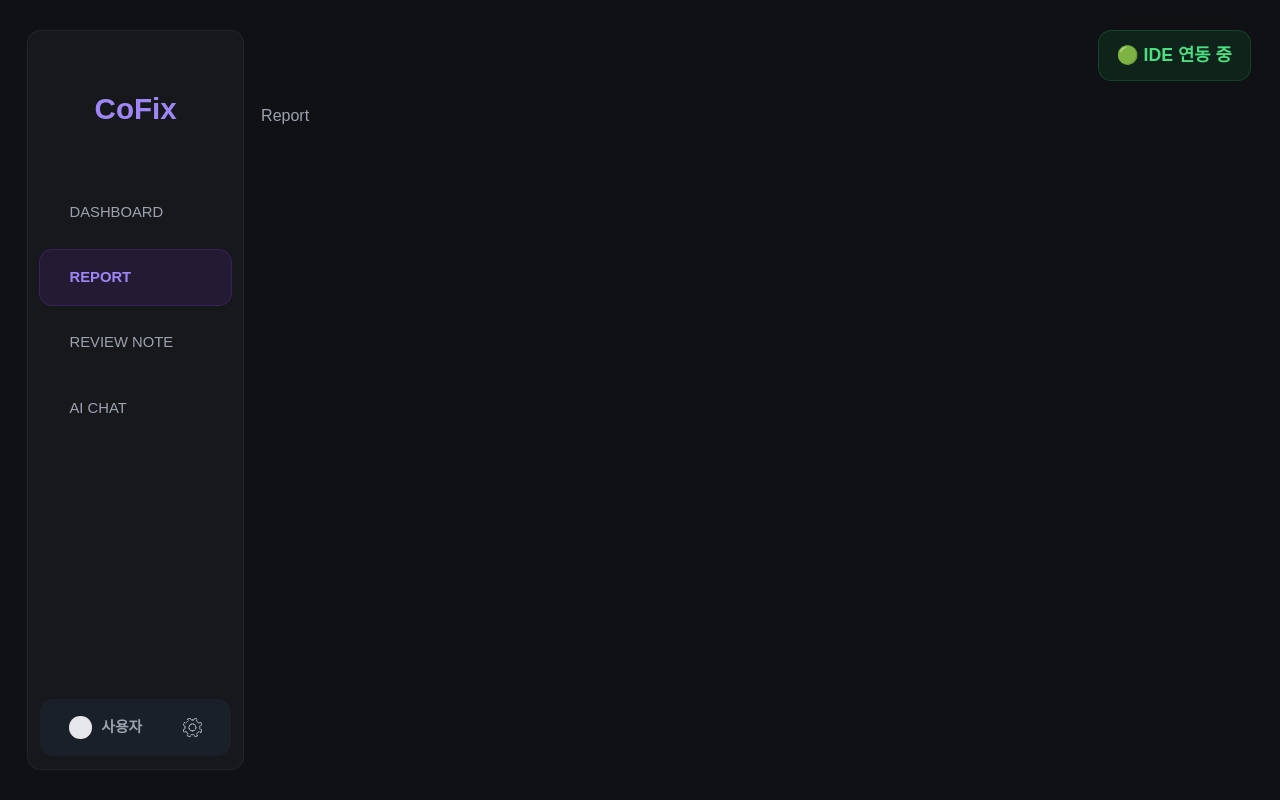
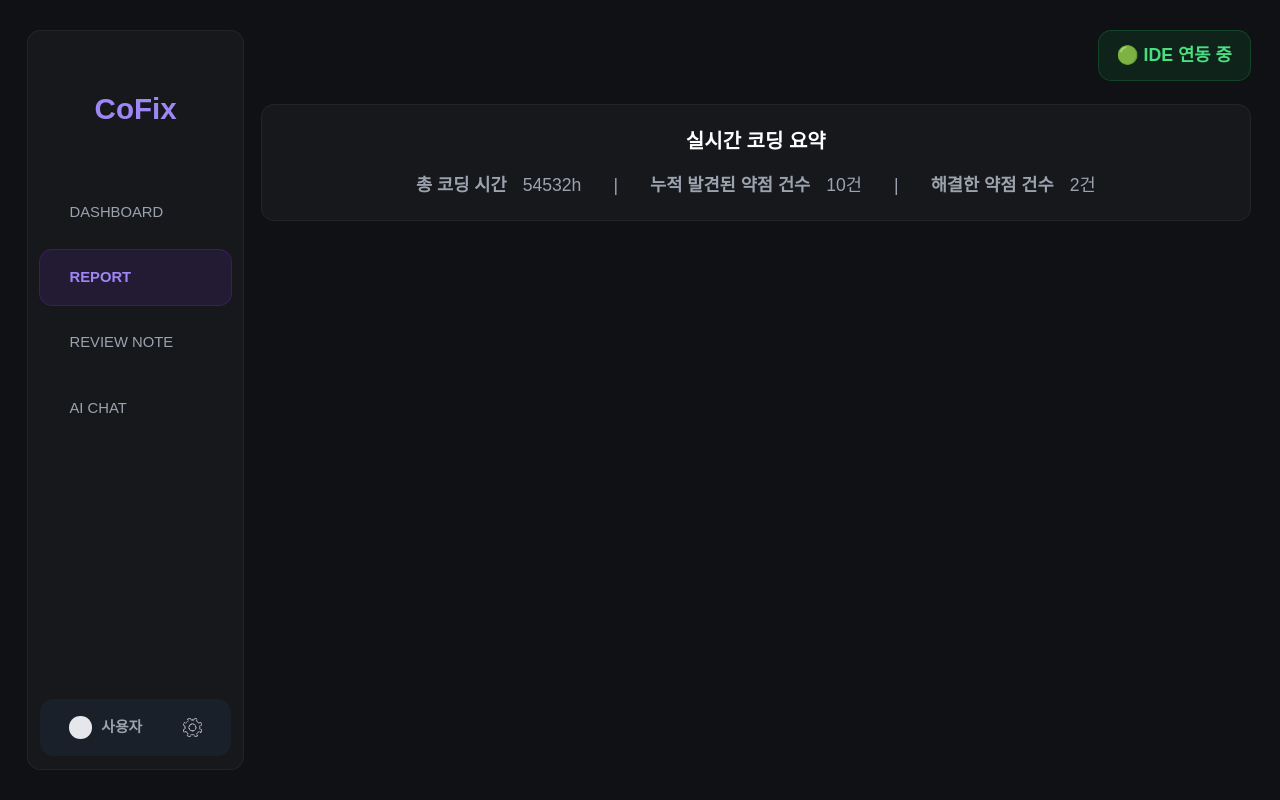
Before and after one commit to Yanus306/CoFix-FE, a React (Vite) app: page /report in a window 1280 px wide. Built offline with nearby package versions, Linux system fonts and the light colour scheme; a web font is replaced by a local one.

Commit message:
feat(#9): 누적 코딩 수치 패널 구현

```diff
--- /dev/null
+++ b/src/components/report/WholeSummary.jsx
@@ -0,0 +1,26 @@
+function WholeSummary() {
+    return (
+        <div className="panel-base justify-center w-full h-[14.63vh] gap-[2.04vh]">
+            <div className="panel-title">실시간 코딩 요약</div>
+
+            <div className="flex gap-[2.5vw] text-[2.2vh]">
+                <div className="flex gap-[1.25vw]">
+                    <div className="font-bold">총 코딩 시간</div>
+                    <div>54532h</div>
+                </div>
+                <div>|</div>
+                <div className="flex gap-[1.25vw]">
+                    <div className="font-bold">누적 발견된 약점 건수</div>
+                    <div>10건</div>
+                </div>
+                <div>|</div>
+                <div className="flex gap-[1.25vw]">
+                    <div className="font-bold">해결한 약점 건수</div>
+                    <div>2건</div>
+                </div>
+            </div>
+        </div>
+    );
+}
+
+export default WholeSummary;
--- a/src/pages/Report.jsx
+++ b/src/pages/Report.jsx
@@ -1,7 +1,14 @@
+import WholeSummary from '../components/report/WholeSummary';
+
 function Report() {
   return (
-    <>Report</>
-  );
+    <div className="flex flex-col justify-between items-center gap-[0.62vh] w-full h-full">
+      <WholeSummary />
+      <div className="flex w-full h-[23.24vh] justify-between items-center">
+
+      </div>
+    </div>
+  )
 }
 
 export default Report;
```
